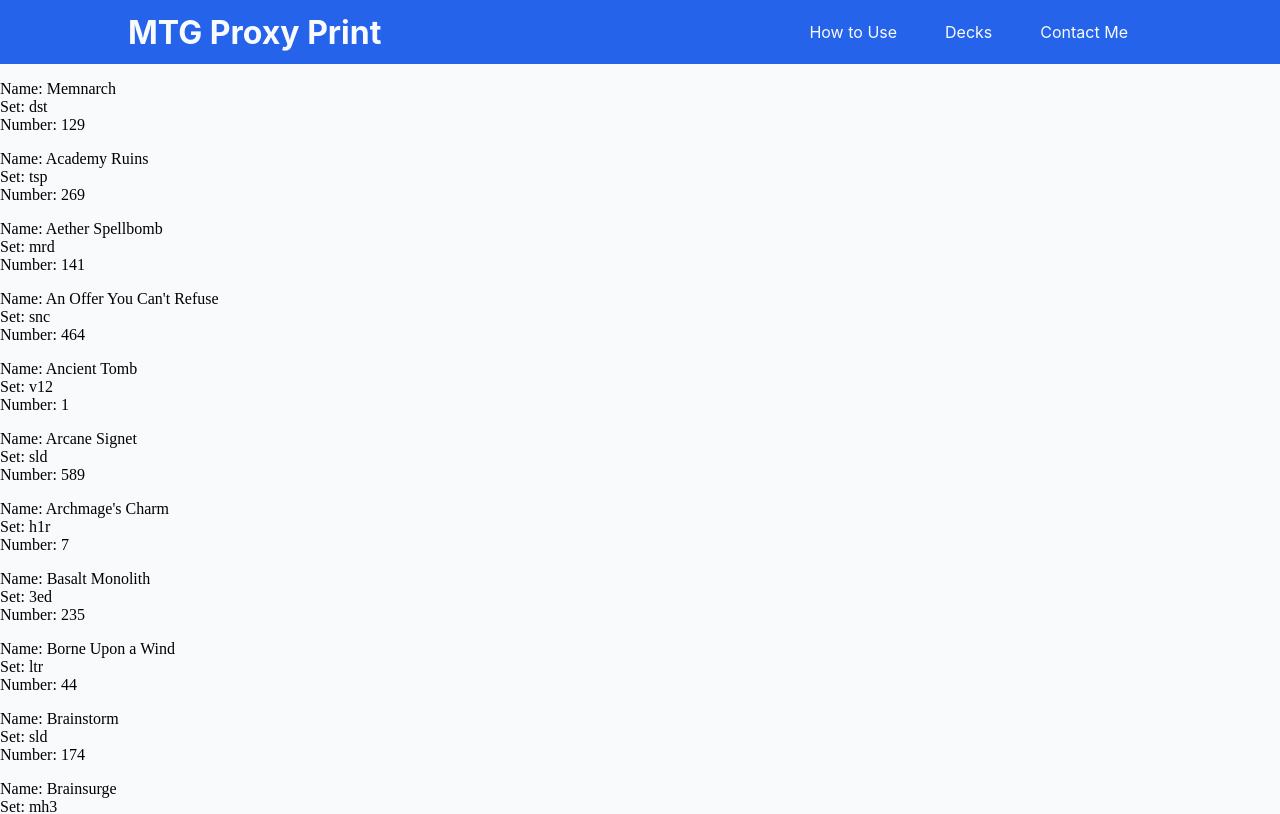
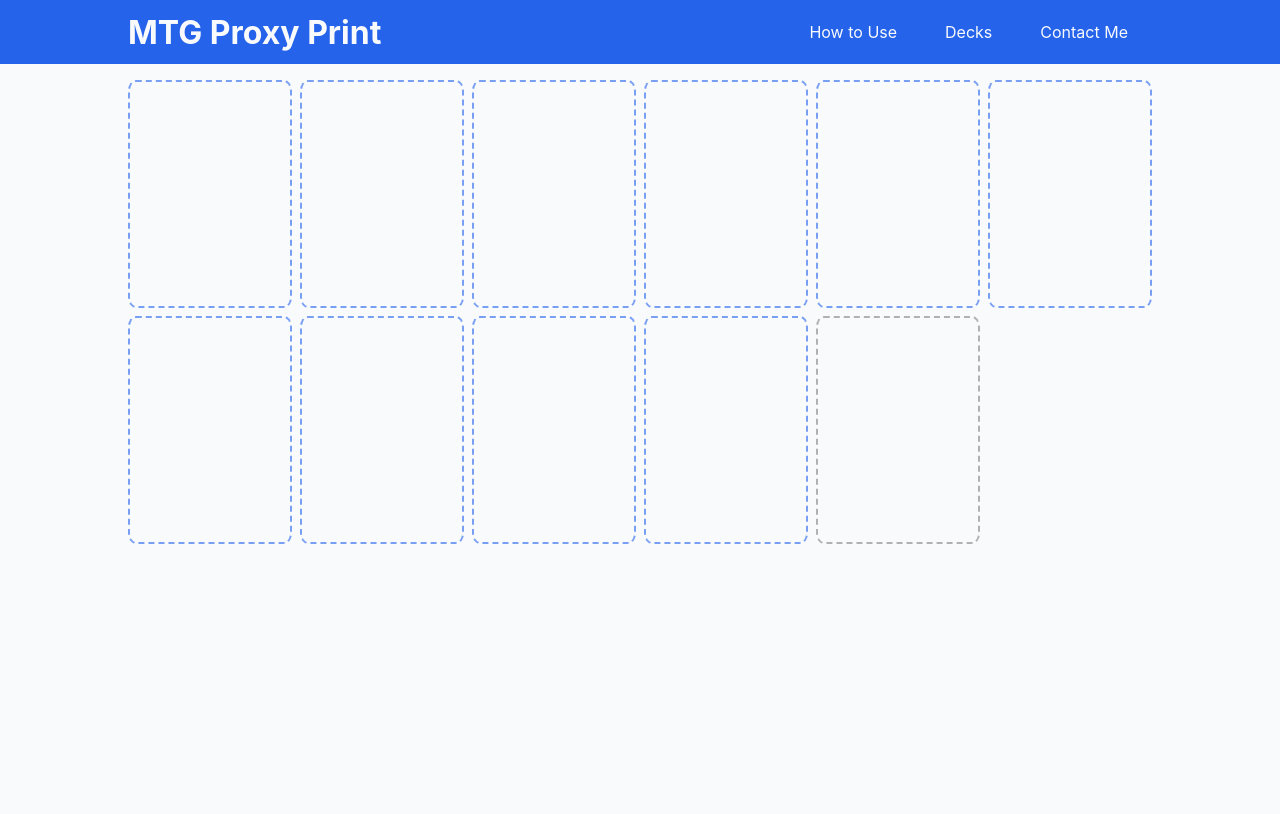
Before and after one commit to gabrieljamesbenedict/mtg-proxy-print, a React (Vite) app in the folder web/: page / in a window 1280 px wide. Shown: the top 814 px of the page. Built offline with nearby package versions, Linux system fonts and the light colour scheme.

Commit message:
chore: remove test code for parser

```diff
--- a/web/src/App.tsx
+++ b/web/src/App.tsx
@@ -4,36 +4,15 @@ import Header from "./Header/Header";
 import CardDisplay from "./CardDisplay/CardDisplay";
 
 import styles from "./App.module.css"
-import { parseCardList, testMethod } from "./service/parser";
-
-import testDeckTxt from "./service/test_deck.txt?raw";
 
 const App = () => {
 
     const [cardList, setCardList] = useState([])
 
-    const [testDeck, setTestDeck] = useState<any>([])
-
-    useEffect(() => {
-        const parsedCardList = parseCardList(testDeckTxt);
-        setTestDeck(parsedCardList)
-    }, [])
-
     return (
         <>
             <div className={styles["root-container"]}>
                 <Header/>
-                {
-                    testDeck.map(
-                        (card: any, index: any) => (
-                            <div key={index}>
-                                <p>Name: {card.name}</p>
-                                <p>Set: {(card.set)? card.set : ""}</p>
-                                <p>Number: {(card.collector_number)? card.collector_number : ""}</p>
-                            </div>
-                        )
-                    )
-                }
                 <CardDisplay/>
             </div>
         </>
```
